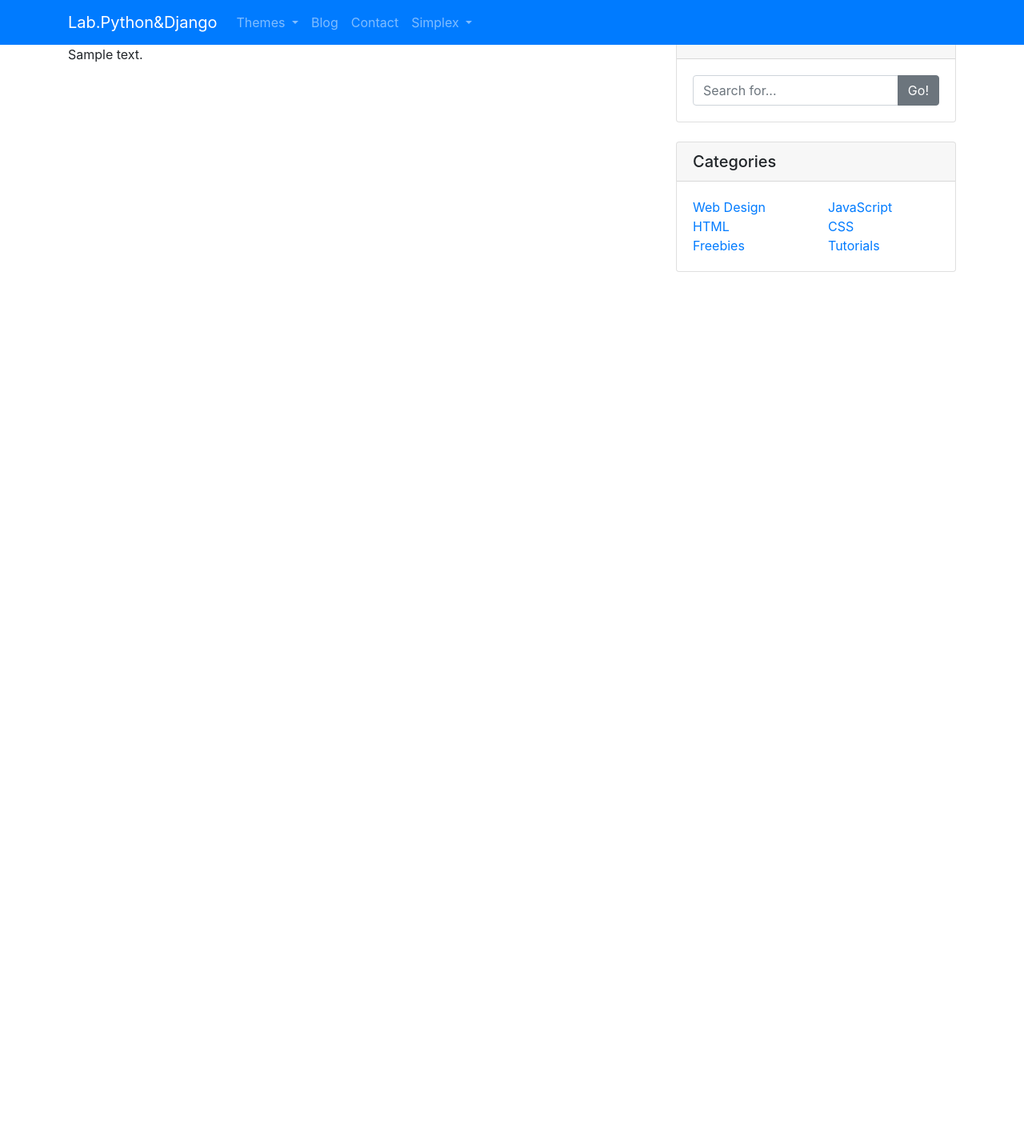
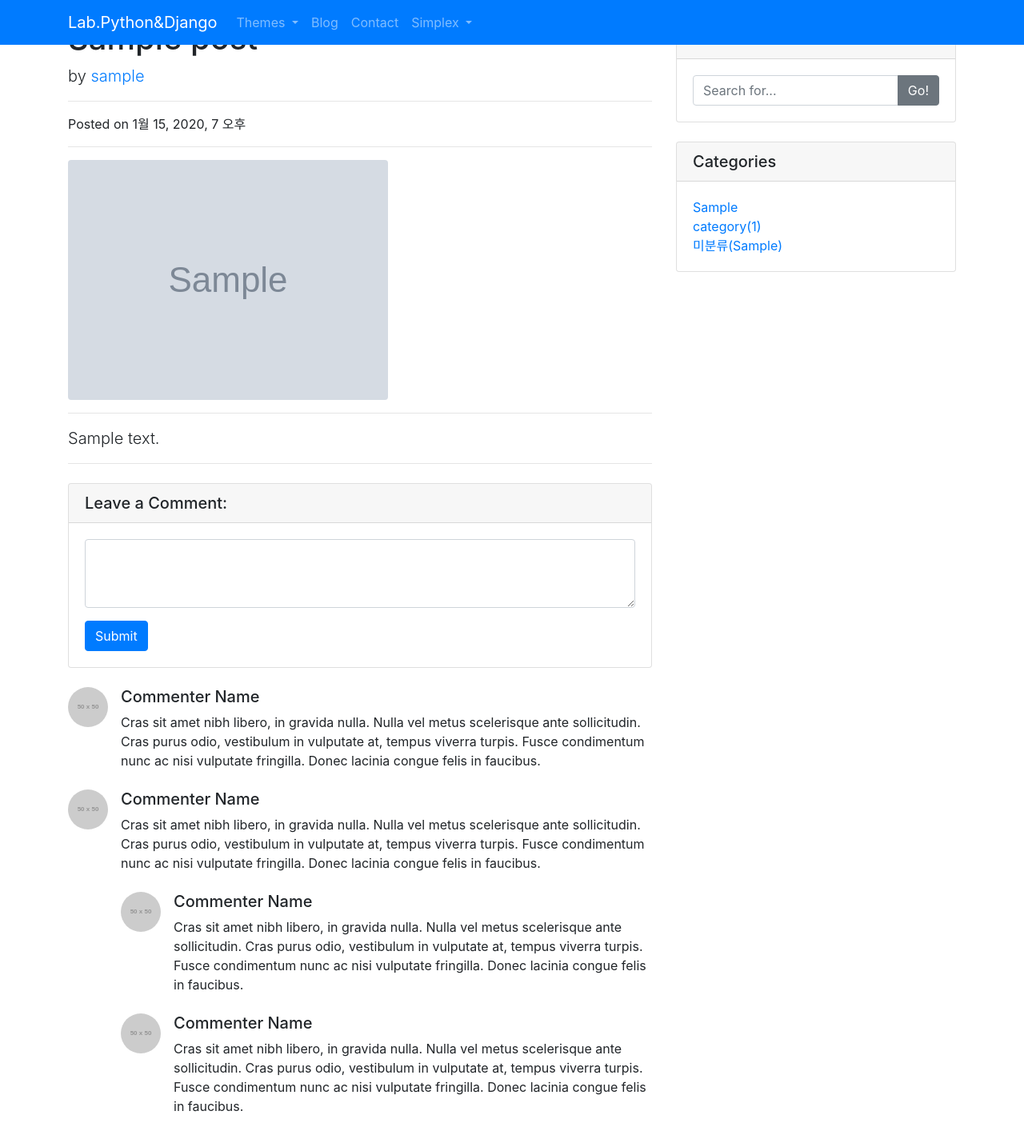
Before and after one commit to cherrycokee/mysite, a Django app: template blog/templates/blog/post_detail.html in a window 1280 px wide. Shown: the whole page at 80% size. Before the commit the page ends 340 px from the top, so only its background shows below. Run offline with Django 3.2, Linux system fonts and the light colour scheme; tables that the repository leaves empty hold one stand-in row (values such as "Sample post"); the template is opened without the code that fills it: values that come from a table or form of the project are taken from there, most other values are stand-ins (such as "Sample title", 1, 10 or a date in 2020); grey boxes marked "Sample" are stand-in pictures; grey boxes labelled with a size stand in for pictures from a placeholder-image service; some libraries are stand-ins or nearby versions.

Commit message:
category in post_list

```diff
--- a/blog/admin.py
+++ b/blog/admin.py
@@ -1,5 +1,6 @@
 from django.contrib import admin
-from .models import Post
+from .models import Post, Category
 
 # Register your models here.
 admin.site.register(Post)
+admin.site.register(Category)
--- a/blog/models.py
+++ b/blog/models.py
@@ -3,6 +3,13 @@ from django.contrib.auth.models import User
 
 
 # Create your models here.
+class Category(models.Model):
+    name = models.CharField(max_length=50, unique=True)
+    description = models.TextField(blank=True)
+
+    def __str__(self):
+        return self.name
+
 class Post(models.Model):
     title = models.CharField(max_length=100)
     content = models.TextField()
@@ -18,3 +25,5 @@ class Post(models.Model):
 
     def get_absolute_url(self):
         return '/blog/{}/'.format(self.pk)
+
+    category = models.ForeignKey(Category,blank=True, null=True, on_delete=models.SET_NULL)
--- a/blog/templates/blog/base.html
+++ b/blog/templates/blog/base.html
@@ -124,30 +124,18 @@
                     <div class="row">
                         <div class="col-lg-6">
                             <ul class="list-unstyled mb-0">
+                                {% for category in category_list %}
+                                    <li>
+                                        <a href="#">{{ category.name }}({{ category.post_set.count }})</a>
+                                    </li>
+                                {% endfor %}
+
                                 <li>
-                                    <a href="#">Web Design</a>
-                                </li>
-                                <li>
-                                    <a href="#">HTML</a>
-                                </li>
-                                <li>
-                                    <a href="#">Freebies</a>
+                                    <a href="#">미분류({{ post_without_category }})</a>
                                 </li>
                             </ul>
                         </div>
-                        <div class="col-lg-6">
-                            <ul class="list-unstyled mb-0">
-                                <li>
-                                    <a href="#">JavaScript</a>
-                                </li>
-                                <li>
-                                    <a href="#">CSS</a>
-                                </li>
-                                <li>
-                                    <a href="#">Tutorials</a>
-                                </li>
-                            </ul>
-                        </div>
+
                     </div>
                 </div>
             </div>
--- a/blog/templates/blog/post_detail.html
+++ b/blog/templates/blog/post_detail.html
@@ -4,10 +4,85 @@
 
 {% block content %}
 
+    <!-- Title -->
+    <h1 class="mt-4">{{ object.title }}</h1>
 
-    <h1> {{ object.title }}</h1>
-    <div>
-        {{ object.content }}
+    <!-- Author -->
+    <p class="lead">
+        by
+        <a href="#">{{ object.author }}</a>
+    </p>
+
+    <hr>
+
+    <!-- Date/Time -->
+    <p>Posted on {{ object.created }}</p>
+
+    <hr>
+
+    <!-- Preview Image -->
+    <img class="img-fluid rounded" src="{{ object.head_image.url }}" alt="">
+
+    <hr>
+
+    <!-- Post Content -->
+    <p class="lead">{{ object.content }}</p>
+
+    <hr>
+
+    <!-- Comments Form -->
+    <div class="card my-4">
+        <h5 class="card-header">Leave a Comment:</h5>
+        <div class="card-body">
+            <form>
+                <div class="form-group">
+                    <textarea class="form-control" rows="3"></textarea>
+                </div>
+                <button type="submit" class="btn btn-primary">Submit</button>
+            </form>
+        </div>
+    </div>
+
+    <!-- Single Comment -->
+    <div class="media mb-4">
+        <img class="d-flex mr-3 rounded-circle" src="http://placehold.it/50x50" alt="">
+        <div class="media-body">
+            <h5 class="mt-0">Commenter Name</h5>
+            Cras sit amet nibh libero, in gravida nulla. Nulla vel metus scelerisque ante sollicitudin. Cras
+            purus odio, vestibulum in vulputate at, tempus viverra turpis. Fusce condimentum nunc ac nisi
+            vulputate fringilla. Donec lacinia congue felis in faucibus.
+        </div>
+    </div>
+
+    <!-- Comment with nested comments -->
+    <div class="media mb-4">
+        <img class="d-flex mr-3 rounded-circle" src="http://placehold.it/50x50" alt="">
+        <div class="media-body">
+            <h5 class="mt-0">Commenter Name</h5>
+            Cras sit amet nibh libero, in gravida nulla. Nulla vel metus scelerisque ante sollicitudin. Cras
+            purus odio, vestibulum in vulputate at, tempus viverra turpis. Fusce condimentum nunc ac nisi
+            vulputate fringilla. Donec lacinia congue felis in faucibus.
+
+            <div class="media mt-4">
+                <img class="d-flex mr-3 rounded-circle" src="http://placehold.it/50x50" alt="">
+                <div class="media-body">
+                    <h5 class="mt-0">Commenter Name</h5>
+                    Cras sit amet nibh libero, in gravida nulla. Nulla vel metus scelerisque ante
+                    sollicitudin. Cras purus odio, vestibulum in vulputate at, tempus viverra turpis. Fusce
+                    condimentum nunc ac nisi vulputate fringilla. Donec lacinia congue felis in faucibus.
+                </div>
+            </div>
+
+            <div class="media mt-4">
+                <img class="d-flex mr-3 rounded-circle" src="http://placehold.it/50x50" alt="">
+                <div class="media-body">
+                    <h5 class="mt-0">Commenter Name</h5>
+                    Cras sit amet nibh libero, in gravida nulla. Nulla vel metus scelerisque ante
+                    sollicitudin. Cras purus odio, vestibulum in vulputate at, tempus viverra turpis. Fusce
+                    condimentum nunc ac nisi vulputate fringilla. Donec lacinia congue felis in faucibus.
+                </div>
+            </div>
+        </div>
     </div>
 
 
--- a/blog/templates/blog/post_list.html
+++ b/blog/templates/blog/post_list.html
@@ -16,6 +16,11 @@
                          alt="Card image cap">
                 {% endif %}
                 <div class="card-body">
+                    {% if p.category %}
+                        <span class="badge bg-primary float-right">{{ p.category }}</span>
+                    {% else %}
+                        <span class="badge bg-primary float-right">미분류</span>
+                    {% endif %}
                     <h2 class="card-title">{{ p.title }}</h2>
                     <p class="card-text">{{ p.content | truncatewords:50 }}</p>
                     <a href="{{ p.get_absolute_url }}" class="btn btn-primary">Read More &rarr;</a>
```
Also changed, not shown: blog/views.py (+15 -2 lines).
